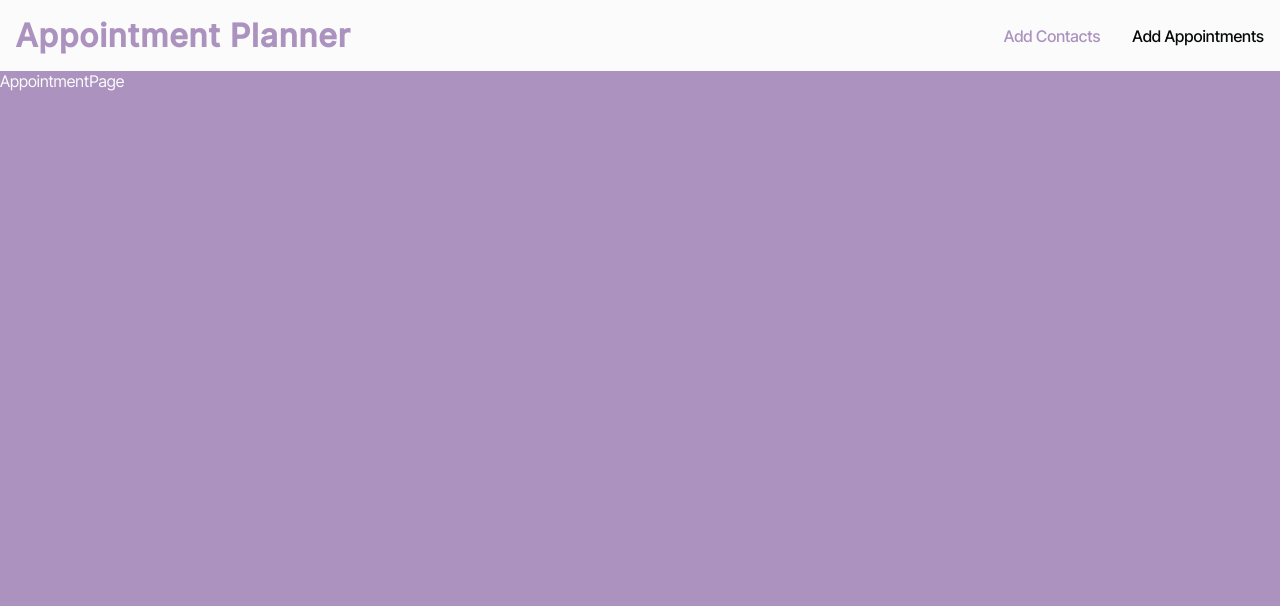
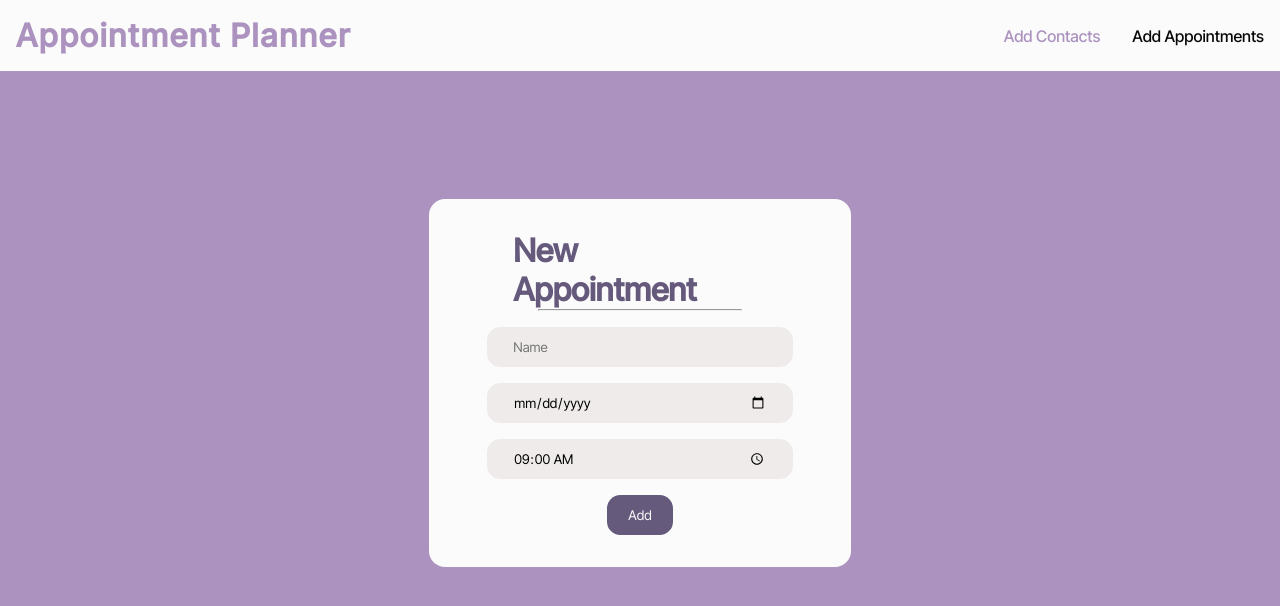
Before and after one commit to kkawakami08/appointment-planner, a React (Create React App) app: page /appointment in a window 1280 px wide. Shown: the top 606 px of the page. Built offline with nearby package versions, Linux system fonts and the light colour scheme.

Commit message:
new appointment elements and styling

```diff
--- a/src/App.js
+++ b/src/App.js
@@ -48,7 +48,7 @@ function App() {
           contacts={contacts}
           appointments={appointments}
         />} />
-        <Route path="/contact" element={<ContactPage/>} />
+        <Route path="/contact" element={<ContactPage setContacts={setContacts}/>} />
         <Route path="/appointment" element={<AppointmentPage/>} />
       </Routes>
     </Router>
--- a/src/Pages/AppointmentPage.js
+++ b/src/Pages/AppointmentPage.js
@@ -1,7 +1,20 @@
 import React from 'react'
+import './ContactPage/ContactPage.css';
 
 export default function AppointmentPage() {
   return (
-    <div>AppointmentPage</div>
+    <div className="new-contact-container">
+      <form className="card">
+        <div className="header">
+          <h2>New Appointment</h2>
+          <hr />
+        </div>
+        <input type="text" placeholder='Name' />
+        <input type="date" placeholder='Date' />
+        <input type="time" placeholder='Time' min="10:00" max="17:00" value="09:00"/>
+        <button>Add</button>
+
+      </form>
+    </div>
   )
 }
--- a/src/Pages/ContactPage/ContactPage.js
+++ b/src/Pages/ContactPage/ContactPage.js
@@ -1,7 +1,7 @@
 import React from 'react'
 import './ContactPage.css';
 
-export default function () {
+export default function ContactPage ({setContacts}) {
   return (
     <div className="new-contact-container">
       <form className="card">
```
